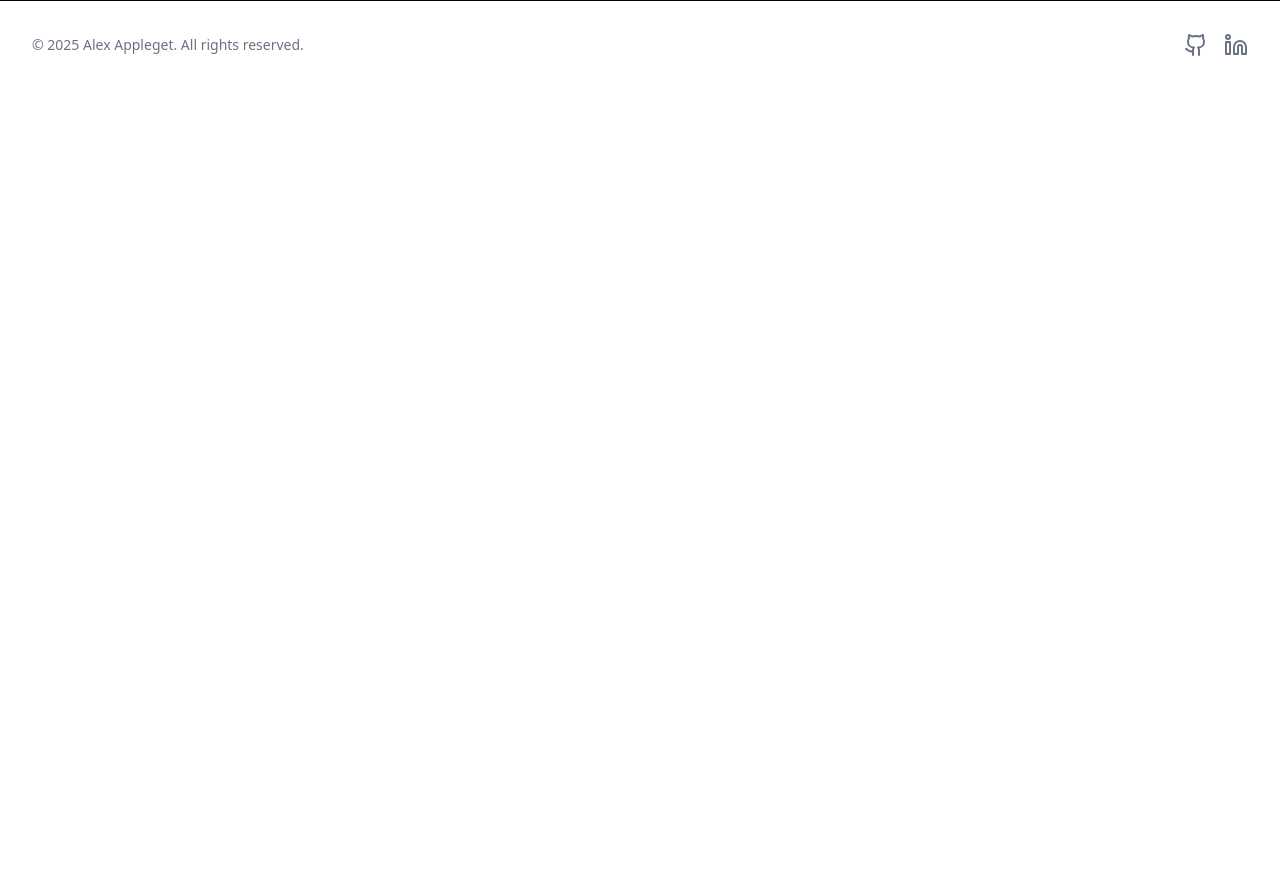
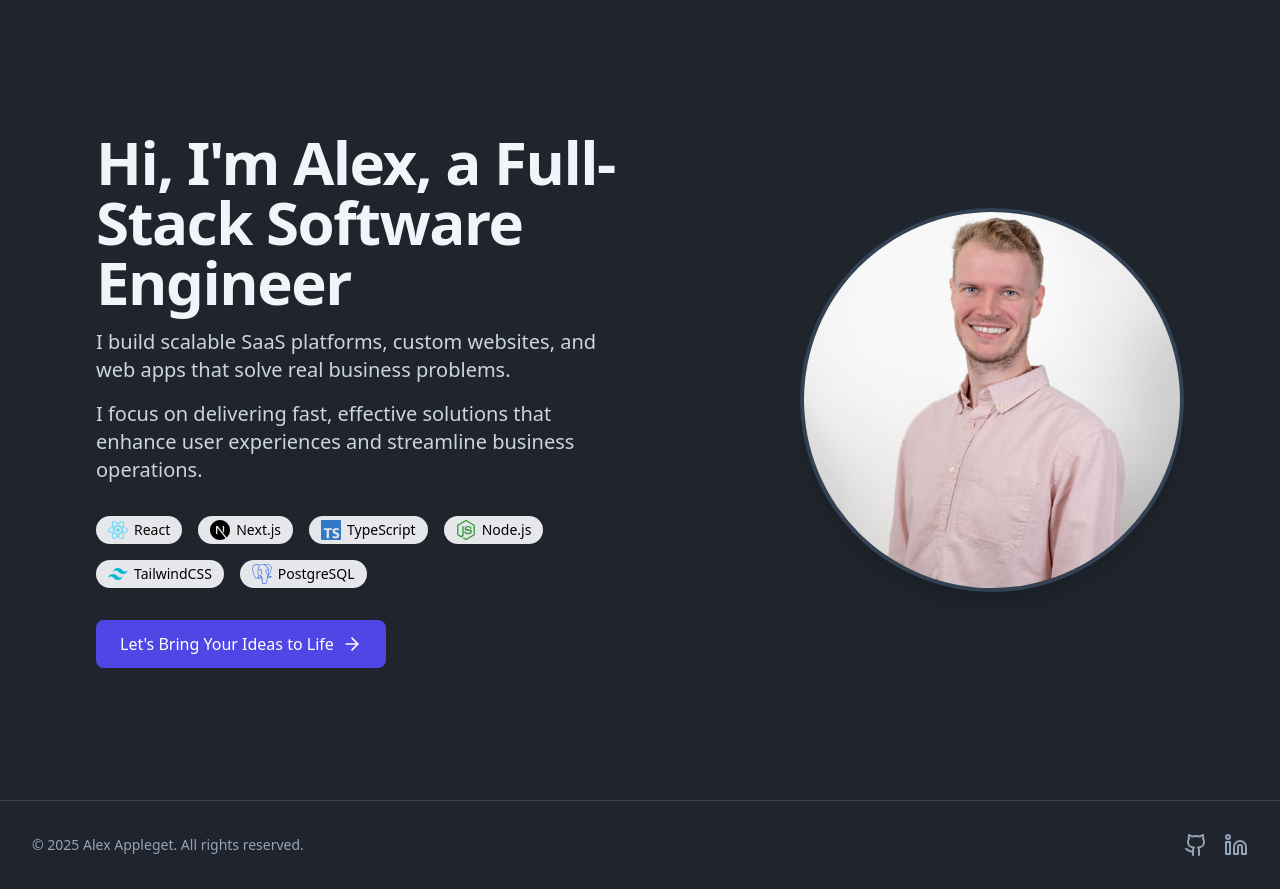
Before and after one commit to alexappleget/portfolio-v2.0, a Next.js app: page / in a window 1280 px wide. Before the commit the page ends 800 px from the top, so only its background shows below. Built offline with nearby package versions, Linux system fonts and the light colour scheme.

Commit message:
Feat: created hero section and also found color palette

```diff
--- a/app/page.tsx
+++ b/app/page.tsx
@@ -1,5 +1,11 @@
 import { Footer } from "@/sections/Footer/footer";
+import { Hero } from "@/sections/Hero/hero";
 
 export default function Home() {
-  return <Footer />;
+  return (
+    <main>
+      <Hero />
+      <Footer />
+    </main>
+  );
 }
--- /dev/null
+++ b/components/TechStack.tsx
@@ -0,0 +1,33 @@
+import {
+  SiReact,
+  SiNextdotjs,
+  SiTypescript,
+  SiNodedotjs,
+  SiTailwindcss,
+  SiPostgresql,
+} from "react-icons/si";
+
+export const TechStack = () => {
+  const technologies = [
+    { name: "React", icon: SiReact, color: "text-[#61DAFB]" },
+    { name: "Next.js", icon: SiNextdotjs, color: "text-black" },
+    { name: "TypeScript", icon: SiTypescript, color: "text-[#3178C6]" },
+    { name: "Node.js", icon: SiNodedotjs, color: "text-[#339933]" },
+    { name: "TailwindCSS", icon: SiTailwindcss, color: "text-[#06B6D4]" },
+    { name: "PostgreSQL", icon: SiPostgresql, color: "text-[#4169E1]" },
+  ];
+
+  return (
+    <div className="flex flex-wrap gap-4 py-2">
+      {technologies.map((tech, index) => (
+        <div
+          key={index}
+          className="flex items-center gap-1.5 bg-gray-200 rounded-full px-3 py-1 text-sm"
+        >
+          <tech.icon className={`h-5 w-5 ${tech.color}`} />
+          <span>{tech.name}</span>
+        </div>
+      ))}
+    </div>
+  );
+};
--- a/package.json
+++ b/package.json
@@ -13,7 +13,8 @@
     "lucide-react": "^0.503.0",
     "next": "15.3.1",
     "react": "^19.0.0",
-    "react-dom": "^19.0.0"
+    "react-dom": "^19.0.0",
+    "react-icons": "^5.5.0"
   },
   "devDependencies": {
     "@eslint/eslintrc": "^3",
--- a/sections/Footer/footer.tsx
+++ b/sections/Footer/footer.tsx
@@ -4,8 +4,8 @@ import { JSX } from "react";
 
 export const Footer = (): JSX.Element => {
   return (
-    <footer className="border-t py-6 md:py-8 px-6 md:px-8 flex flex-wrap gap-4 items-center justify-between">
-      <p className="text-sm text-gray-500">
+    <footer className="bg-[#20242d] border-t border-[#334155] py-6 md:py-8 px-6 md:px-8 flex flex-wrap gap-4 items-center justify-between">
+      <p className="text-sm text-[#94a3b8]">
         &copy; {new Date().getFullYear()} Alex Appleget. All rights reserved.
       </p>
       <div className="flex gap-4">
@@ -16,7 +16,7 @@ export const Footer = (): JSX.Element => {
           aria-label="GitHub Profile"
         >
           <GithubIcon
-            className="text-gray-500 hover:text-gray-900 transition-colors hover:cursor-pointer"
+            className="text-[#94a3b8] hover:text-[#7dd3fc] transition-colors hover:cursor-pointer"
             aria-hidden="true"
           />
         </Link>
@@ -27,7 +27,7 @@ export const Footer = (): JSX.Element => {
           aria-label="LinkedIn Profile"
         >
           <LinkedinIcon
-            className="text-gray-500 hover:text-gray-900 transition-colors hover:cursor-pointer"
+            className="text-[#94a3b8] hover:text-[#7dd3fc] transition-colors hover:cursor-pointer"
             aria-hidden="true"
           />
         </Link>
--- a/sections/Hero/hero.tsx
+++ b/sections/Hero/hero.tsx
@@ -0,0 +1,49 @@
+import { TechStack } from "@/components/TechStack";
+import { ArrowRight } from "lucide-react";
+import Image from "next/image";
+import { JSX } from "react";
+
+export const Hero = (): JSX.Element => {
+  return (
+    <section className="min-h-screen flex items-center bg-[#20242d] px-6 md:px-12 lg:px-24">
+      <div className="grid lg:grid-cols-2 gap-12 items-center">
+        {/* Text Content */}
+        <div className="space-y-6">
+          <div className="space-y-4">
+            <h1 className="text-4xl font-bold tracking-tight sm:text-5xl lg:text-6xl text-[#f1f5f9]">
+              Hi, I&apos;m Alex, a Full-Stack Software Engineer
+            </h1>
+            <p className="text-[#cbd5e1] text-lg sm:text-xl">
+              I build scalable SaaS platforms, custom websites, and web apps
+              that solve real business problems.
+            </p>
+            <p className="text-[#cbd5e1] text-lg sm:text-xl">
+              I focus on delivering fast, effective solutions that enhance user
+              experiences and streamline business operations.
+            </p>
+          </div>
+          <TechStack />
+          <div className="flex flex-col sm:flex-row gap-4">
+            <button className="flex items-center px-6 py-3 bg-[#4f46e5] text-white rounded-lg hover:bg-[#6366f1] transition hover:cursor-pointer hover:shadow-lg">
+              Let&apos;s Bring Your Ideas to Life
+              <ArrowRight className="ml-2 h-5 w-5" />
+            </button>
+          </div>
+        </div>
+
+        {/* Image */}
+        <div className="flex justify-center lg:justify-end">
+          <div className="relative w-72 h-72 sm:w-80 sm:h-80 lg:w-96 lg:h-96 overflow-hidden rounded-full border-4 border-[#334155] shadow-xl">
+            <Image
+              src="/headshot.jpg?height=400&width=400"
+              alt="Alex Appleget"
+              fill
+              className="object-cover"
+              priority
+            />
+          </div>
+        </div>
+      </div>
+    </section>
+  );
+};
```
Also changed, not shown: public/headshot.jpg (added), 1 other file (tests, documents, lock files or other folders).
